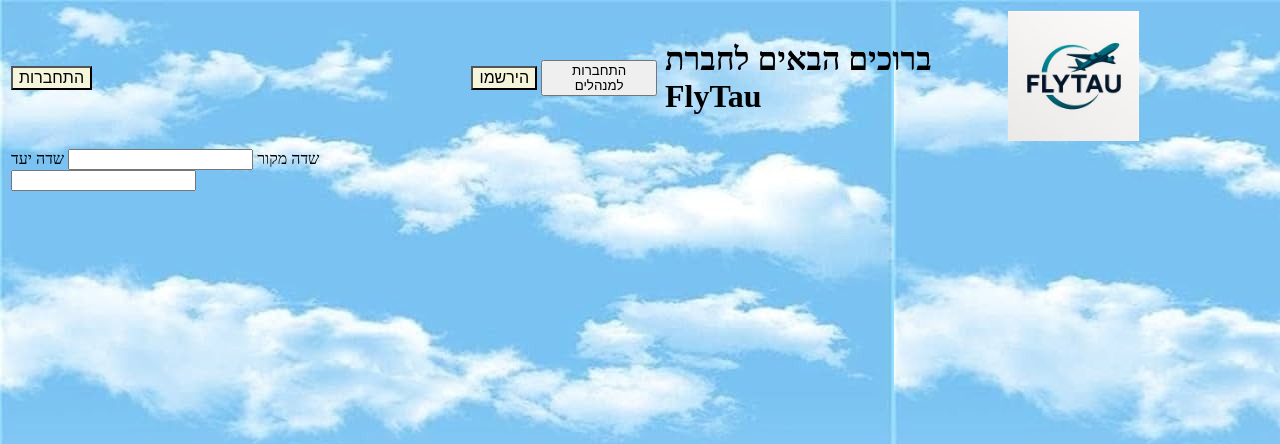
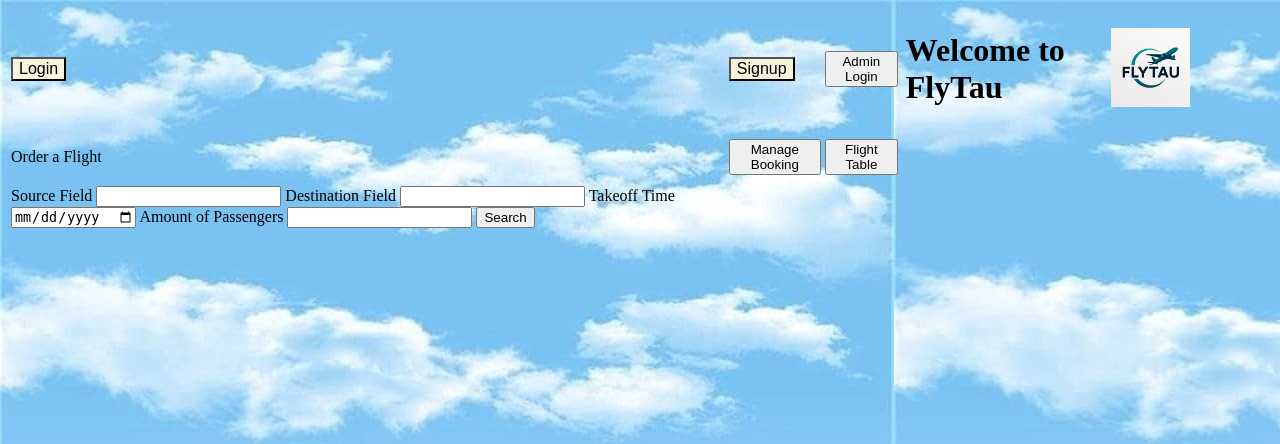
Before and after one commit to tomertocker-tau/FlyTauGroup20, a Flask app: page / in a window 1280 px wide. Shown: the top 444 px of the page. Run offline with Flask 3, Linux system fonts and the light colour scheme.

Commit message:
creation of the manager flight table html updated the manager flight table html updated the login html updated the main.py updated the homepage html updated the login html updated the login_admin html updated the Manager_Flight_Table html updated the signup html

```diff
--- a/main.py
+++ b/main.py
@@ -52,7 +52,6 @@ def signup():
 
 #add to the utils the function that inserts a new user information into the customers table
 '''how to add the phones list to the costumers phones table
-phones = request.form.getlist("phones")
 
 for phone in phones:
     phone = phone.strip()
@@ -65,10 +64,10 @@ for phone in phones:
     )
 '''
 
-@app.route('/login-admin')
+@app.route('/login_admin')
 def login_admin():
     if request.method == 'POST':
-        ID = request.form.get('ID')
+        id = request.form.get('ID')
         password = request.form.get('password')
         with db_cur() as cursor:
             cursor.execute(""""
@@ -80,12 +79,19 @@ def login_admin():
                 return redirect("/managers_page")
 
             return render_template(
-                "login-admin.html", #the comment is probably because we didn't create this html yet
+                "login_admin.html", #the comment is probably because we didn't create this html yet
                 message="Incorrect login details"
             )
     return render_template("login_admin.html")
 @app.route('/')
 def main():
+    if request.method == 'POST':
+        SourceField = request.form.get('SourceField')
+        DestinationField = request.form.get('DestinationField')
+        TakeOffDate = request.form.get('TakeOffDate')
+        PassengersAmount = request.form.get('PassengersAmount')
+        return redirect("/Users_Flight_Table.html")
+
     return render_template("homepage.html")
 
 if __name__ == '__main__':
--- a/templates/homepage.html
+++ b/templates/homepage.html
@@ -9,35 +9,50 @@
     <table align="center">
         <tr>
             <td>
-            <button class="login" onclick="document.location.href='/login'">התחברות</button>
+            <button class="login" onclick="document.location.href='/login'">Login</button>
             </td>
             <td>
-                <button class="signup" onclick="document.location.href='/signup'">הירשמו</button>
+                <button class="signup" onclick="document.location.href='/signup'">Signup</button>
             </td>
             <td>
-                <button class="login-admin" onclick="document.location.href='/login-admin'">התחברות למנהלים</button>
+                <button class="login-admin" onclick="document.location.href='/login_admin'">Admin Login</button>
             </td>
             <td>
 
             </td>
             <td>
-                <h1>ברוכים הבאים לחברת FlyTau</h1>
+                <h1>Welcome to FlyTau</h1>
             </td>
             <td>
 
             </td>
             <td>
-                <img class="logo" src="../images/flytau_logo.png">
+                <img class="logo" src="../images/flytau_logo.png" alt="clouds">
+            </td>
+        </tr>
+        <tr>
+            <td>
+            <p>Order a Flight<p>
+            </td>
+            <td>
+                <button class="option_button" onclick="document.location.href='/manage_booking'">Manage Booking</button>
+            </td>
+            <td>
+                <button class="option_button" onclick="document.location.href='/flight_table'">Flight Table</button>
             </td>
         </tr>
         <tr>
             <td>
                 <form>
-                    <label>שדה מקור</label>
-                    <input type="text">
-                    <label>שדה יעד</label>
-                    <input type="text">
-                    <label></label>
+                    <label for="SourceField">Source Field</label>
+                    <input type="text" id= "SourceField" name="SourceField">
+                    <label for="DestinationField">Destination Field</label>
+                    <input type="text" id="DestinationField" name="DestinationField">
+                    <label for="TakeOffDate">Takeoff Time</label>
+                    <input type="date" id="TakeOffDate" name="TakeOffDate">
+                    <label for="PassengersAmount">Amount of Passengers</label>
+                    <input type="text" id="PassengersAmount" name="PassengersAmount">
+                    <input type="submit" value="Search" class="important_button">
                 </form>
             </td>
         </tr>
```
Also changed, not shown: templates/Manager_Flight_Table.html (+8 -7 lines), templates/login.html (+8 -3 lines), templates/login_admin.html (+7 -3 lines), templates/signup.html (+16 -9 lines).
